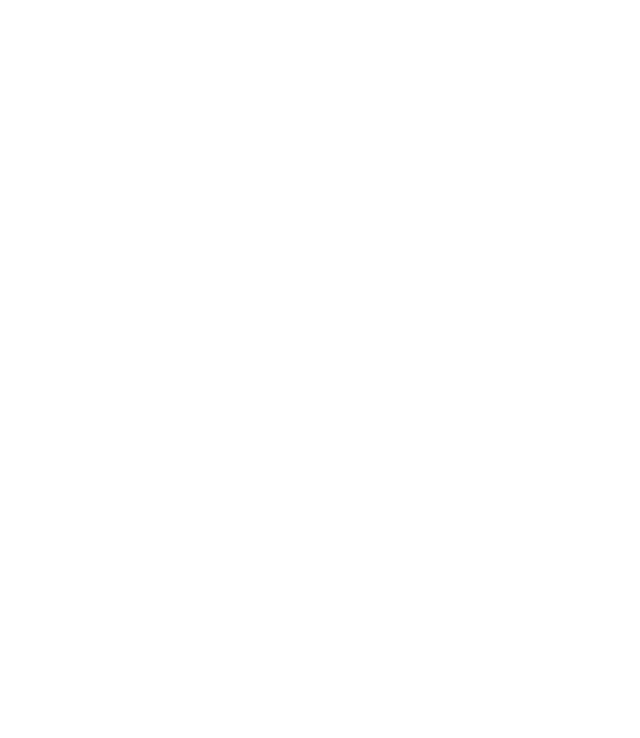
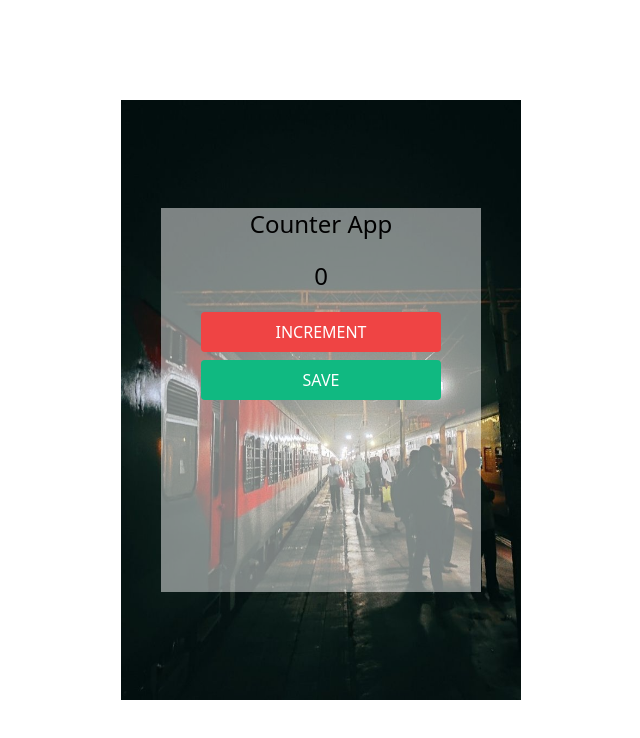
Before and after one commit to sagardabas0007/counter-app, a plain HTML site: page index.html in a window 1280 px wide. Shown: the whole page, without its empty margins (319-959 px from the left). Drawn offline with nearby package versions, Linux system fonts and the light colour scheme.

Commit message:
updated the code

```diff
--- a/index.html
+++ b/index.html
@@ -4,9 +4,35 @@
     <meta charset="UTF-8" />
     <meta name="viewport" content="width=device-width, initial-scale=1.0" />
     <link rel="stylesheet" href="styles.css" />
+    <link
+      href="https://cdn.jsdelivr.net/npm/tailwindcss@2.2.19/dist/tailwind.min.css"
+      rel="stylesheet"
+    />
     <title>Counter App</title>
   </head>
   <body>
+    <div class="flex flex-col bg-custom w-80 h-96">
+      <div class="flex flex-col items-center justify-center">
+        <h1 class="text-2xl">Counter App</h1>
+        <p id="count-el" class="text-2xl py-5">0</p>
+      </div>
+      <div class="flex flex-col gap-2 mx-10">
+        <button
+          id="increment"
+          onclick="increment()"
+          class="bg-red-500 text-white px-4 py-2 rounded"
+        >
+          INCREMENT
+        </button>
+        <button
+          id="save"
+          onclick="save()"
+          class="bg-green-500 text-white px-4 py-2 rounded"
+        >
+          SAVE
+        </button>
+      </div>
+    </div>
     <script src="index.js"></script>
   </body>
 </html>
--- a/index.js
+++ b/index.js
@@ -0,0 +1,8 @@
+let countEl = document.getElementById("count-el");
+let saveEl = document.getElementById("save-el");
+let count = 0;
+
+function increment() {
+    count = count + 1;
+    countEl.textContent = count;
+}
--- a/styles.css
+++ b/styles.css
@@ -0,0 +1,16 @@
+body{
+    display: flex;
+    justify-content: center;
+    align-items: center;
+    height: 100vh; /* Full viewport height */
+    background-image: url(./station.jpg);
+    background-size: 400px 600px;
+    background-repeat: no-repeat;
+    background-position: center;
+    margin: 0;
+    padding: 0;
+}
+
+.bg-custom {
+    background-color: #FFFFFF7A;
+}
```
Also changed, not shown: station.jpg (added).
